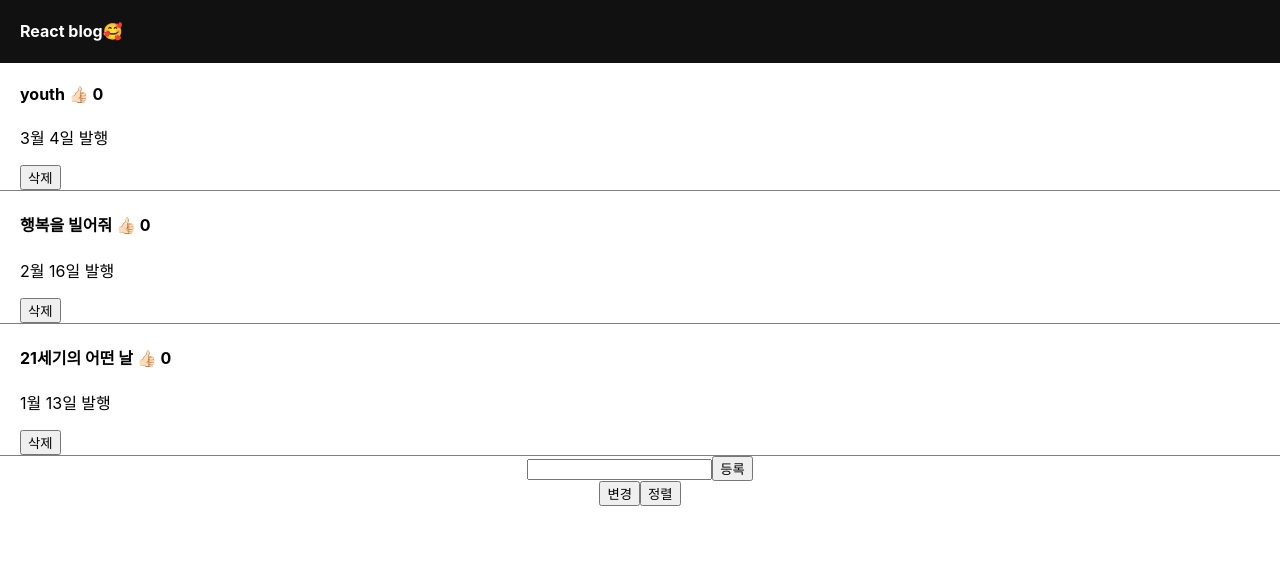
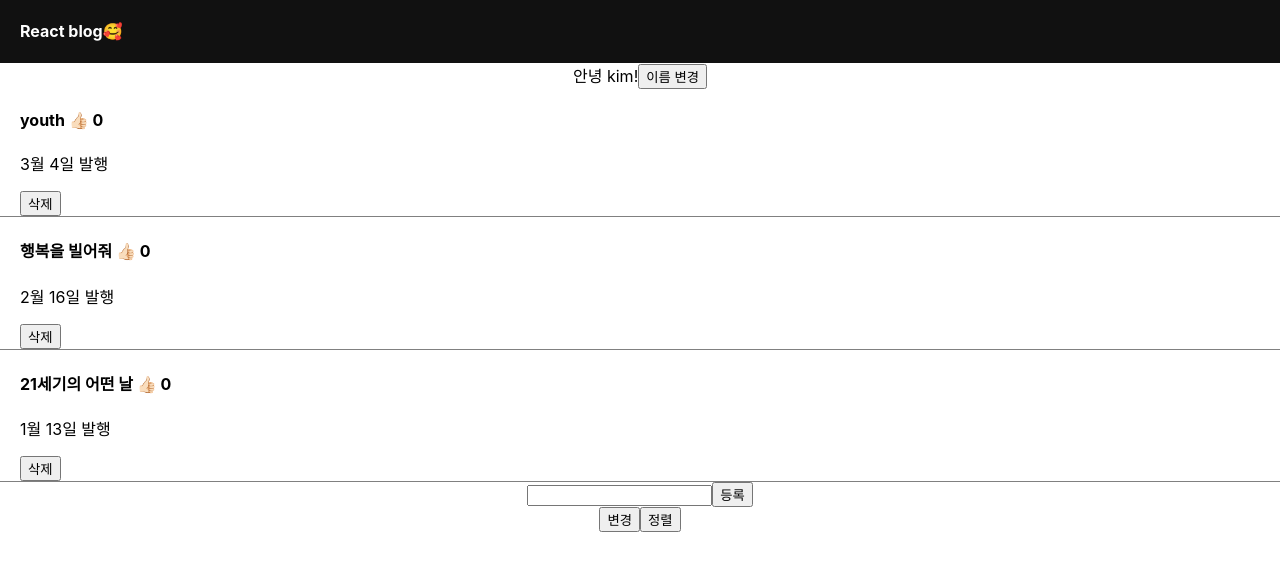
Before and after one commit to dwyjmay/toyproject-blog, a React (Create React App) app: page / in a window 1280 px wide. Shown: the top 570 px of the page. Built offline with nearby package versions, Linux system fonts and the light colour scheme.

Commit message:
강의11 - class로 컴포넌트 생성하기 (구버전)

```diff
--- a/src/App.js
+++ b/src/App.js
@@ -1,6 +1,7 @@
 /* eslint-disable */
 import './App.css';
 import {useState} from "react";
+import React from 'react';
 
 function Modal(props){
     /* props 전송하기 2단계*/
@@ -12,6 +13,30 @@ function Modal(props){
             <button onClick={props.handleTitle}>제목 수정</button>
         </div>
     )
+}
+
+
+/* class를 이용한 react 문법 */
+class Modal2 extends React.Component{
+    constructor(props) {
+        super(props);
+        this.state = { //state 생성
+            name : 'kim',
+            age : 20
+        }
+    }
+    render(){
+        return(
+            <div>안녕&nbsp;{this.state.name}!
+                {/*{this.props}  부모로 부터 받은 props*/}
+                <button onClick={()=>{
+                    this.setState({name : 'Seo'});
+                    // 기존 state를 갈아치워주는 건 아니고! 차이점(변경사항)만 분석해서 수정해줌
+                }}>이름 변경</button>
+
+            </div>
+        )
+    }
 }
 
 function App() {
@@ -65,6 +90,8 @@ function App() {
             <div className="black-nav">
                 <h4>React blog🥰</h4>
             </div>
+
+            <Modal2/>
 
             {
                 titles.map(function(val,i){
```
